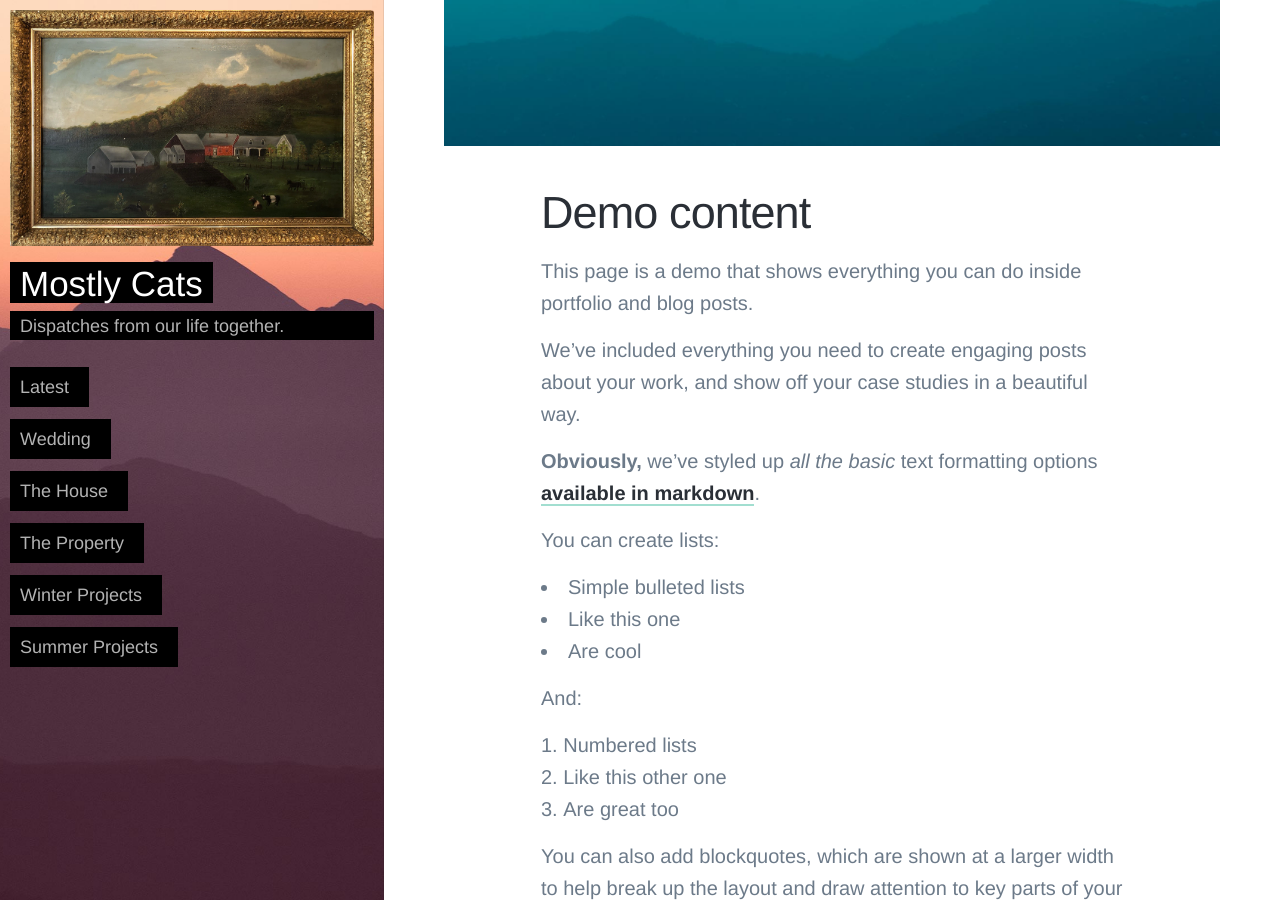
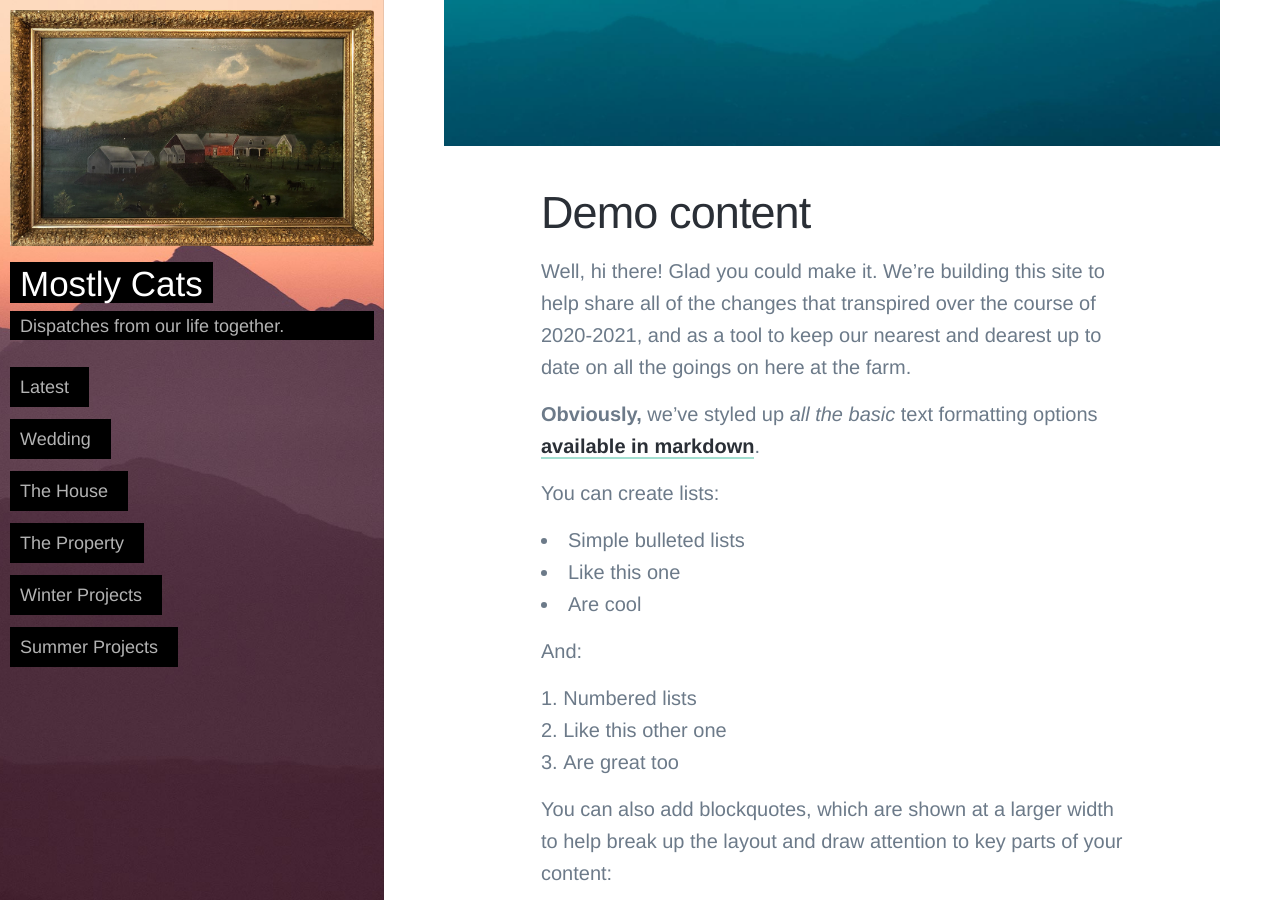
Before and after one commit to teacurran/sarah-terrence, a Jekyll site: the page built from st/_posts/2018-06-30-demo-post.md, in a window 1280 px wide and 900 px high, scrolled down 475 px. Built offline with Jekyll 4.4.1, drawn with Linux system fonts in a browser that asks for light colours; nearby versions of some CDN libraries.

Commit message:
test- adding content to main page

```diff
--- a/st/_posts/2018-06-30-demo-post.md
+++ b/st/_posts/2018-06-30-demo-post.md
@@ -8,10 +8,7 @@ excerpt: This page is a demo that shows everything you can do inside portfolio a
 ![](/images/demo/demo-landscape.jpg)
 
 ## Demo content
-
-This page is a demo that shows everything you can do inside portfolio and blog posts.
-
-We've included everything you need to create engaging posts about your work, and show off your case studies in a beautiful way.
+Well, hi there! Glad you could make it. We’re  building this site to help share all of the changes that transpired over the course of 2020-2021, and as a tool to keep our nearest and dearest up to date on all the goings on here at the farm.
 
 **Obviously,** we’ve styled up *all the basic* text formatting options [available in markdown](https://github.com/adam-p/markdown-here/wiki/Markdown-Cheatsheet).
 
```
